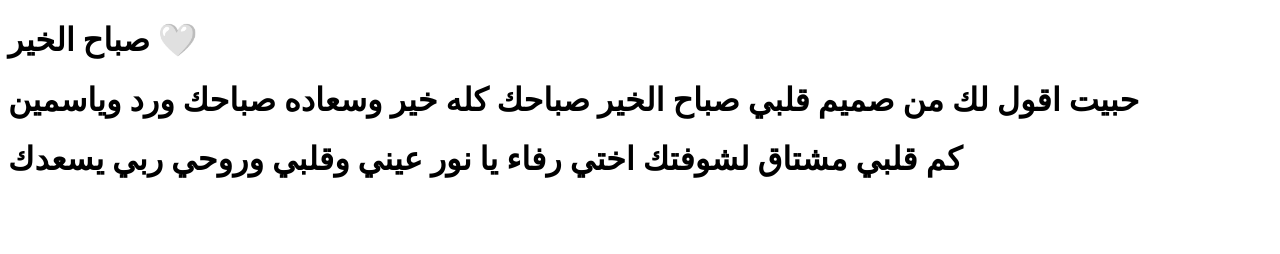
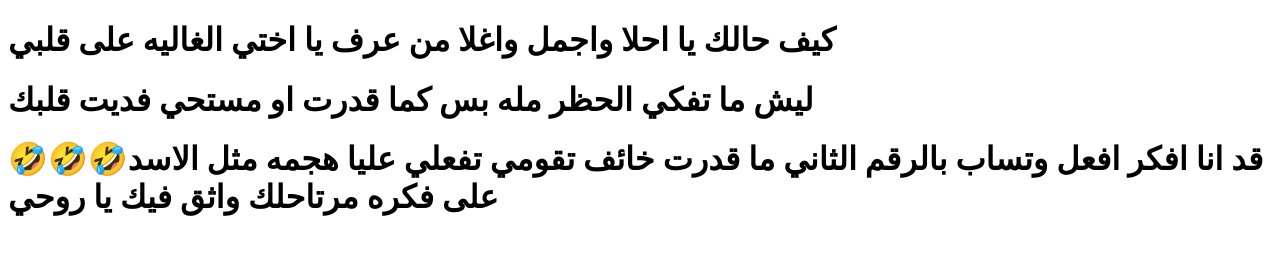
Before and after one commit to albshyryhsam/Ra, a plain HTML site: page index.html in a window 1280 px wide. Drawn offline with Linux system fonts and the light colour scheme.

Commit message:
Add files via upload

```diff
--- a/index.html
+++ b/index.html
@@ -5,8 +5,8 @@
     <title>Page title</title>
 </head>
 <body>
-    <h1>صباح الخير 🤍</h1>
-    <h1>حبيت اقول لك من صميم قلبي صباح الخير صباحك كله خير وسعاده صباحك ورد وياسمين</h1>
-    <h1>كم قلبي مشتاق لشوفتك اختي رفاء يا نور عيني وقلبي وروحي ربي يسعدك</h1>
+    <h1>كيف حالك يا احلا واجمل واغلا من عرف يا اختي الغاليه على قلبي</h1>
+    <h1>ليش ما تفكي الحظر مله بس كما قدرت او مستحي فديت قلبك  </h1>
+    <h1>قد انا افكر افعل وتساب بالرقم الثاني ما قدرت خائف تقومي تفعلي عليا هجمه مثل الاسد🤣🤣🤣 على فكره مرتاحلك واثق فيك يا روحي </h1>
 </body>
 </html>
```
